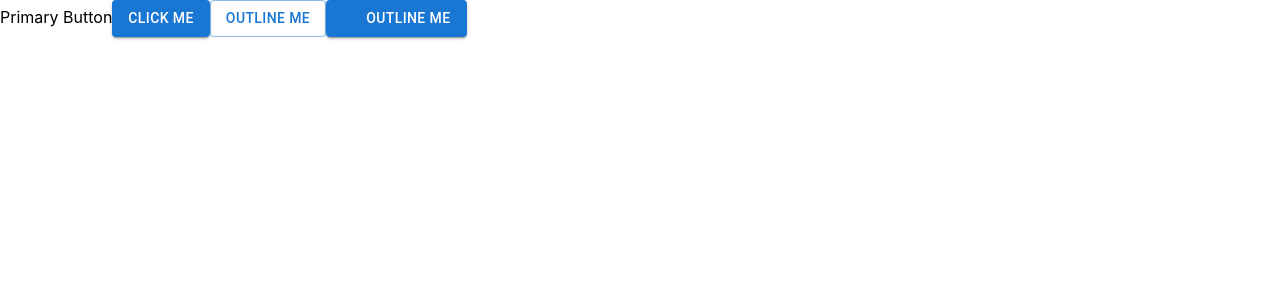
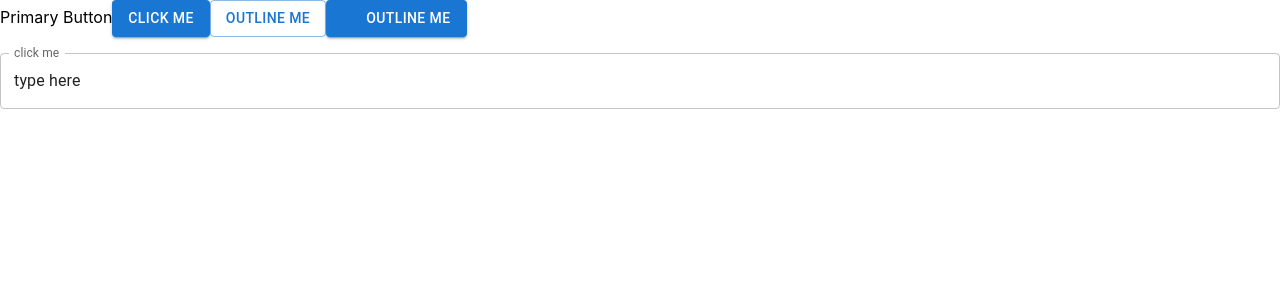
Before and after one commit to Apeksha2212/react-ui-components-playground, a React (Create React App) app: page / in a window 1280 px wide. Shown: the top 300 px of the page. Built offline with nearby package versions, Linux system fonts and the light colour scheme; some icons are missing.

Commit message:
form input add
input form

```diff
--- a/src/App.tsx
+++ b/src/App.tsx
@@ -2,6 +2,7 @@ import React from 'react';
 import PrimaryButton from './Components/buttons/PrimaryButton';
 import OutlineButton from './Components/buttons/OutlineButton';
 import IconButtonCustom from './Components/buttons/IconButtonCustom';
+import TextInput from './Components/forms/TextInput';
 
 function App() {
   return (
@@ -10,6 +11,7 @@ function App() {
          <PrimaryButton label="Click Me" onClick={() => alert('Button Clicked!')} />
          <OutlineButton label="Outline Me" onClick={() => alert('Outline Button Clicked!')} />
           <IconButtonCustom label="Outline Me" onClick={() => alert('Outline Button Clicked!')} />
+          <TextInput label='click me' value='type here' onChange={()=>alert("cheage")}></TextInput>
     </div>
   );
 }
--- /dev/null
+++ b/src/Components/forms/TextInput.tsx
@@ -0,0 +1,22 @@
+import React from "react";
+import { TextField } from "@mui/material";
+
+type TextInputProps = {
+  label: string;
+  value: string;
+  onChange: (event: React.ChangeEvent<HTMLInputElement>) => void;
+};
+
+const TextInput: React.FC<TextInputProps> = ({ label, value, onChange }) => {
+  return (
+    <TextField
+      label={label}
+      value={value}
+      onChange={onChange}
+      fullWidth
+      margin="normal"
+    />
+  );
+};
+
+export default TextInput;
```
